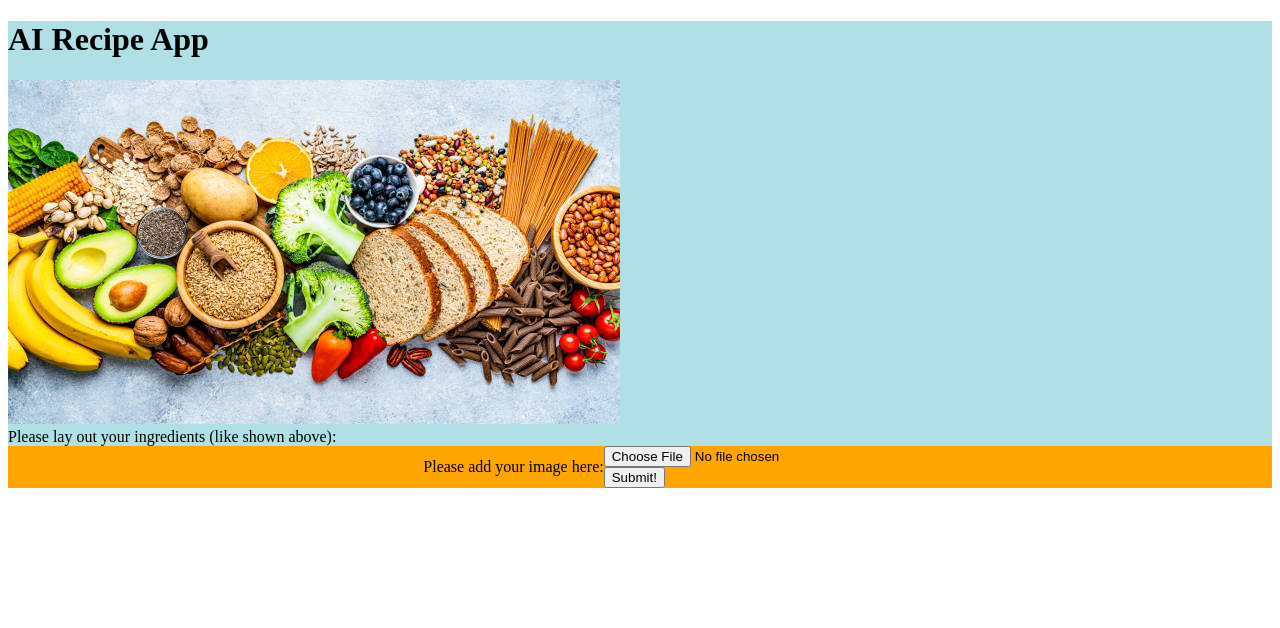
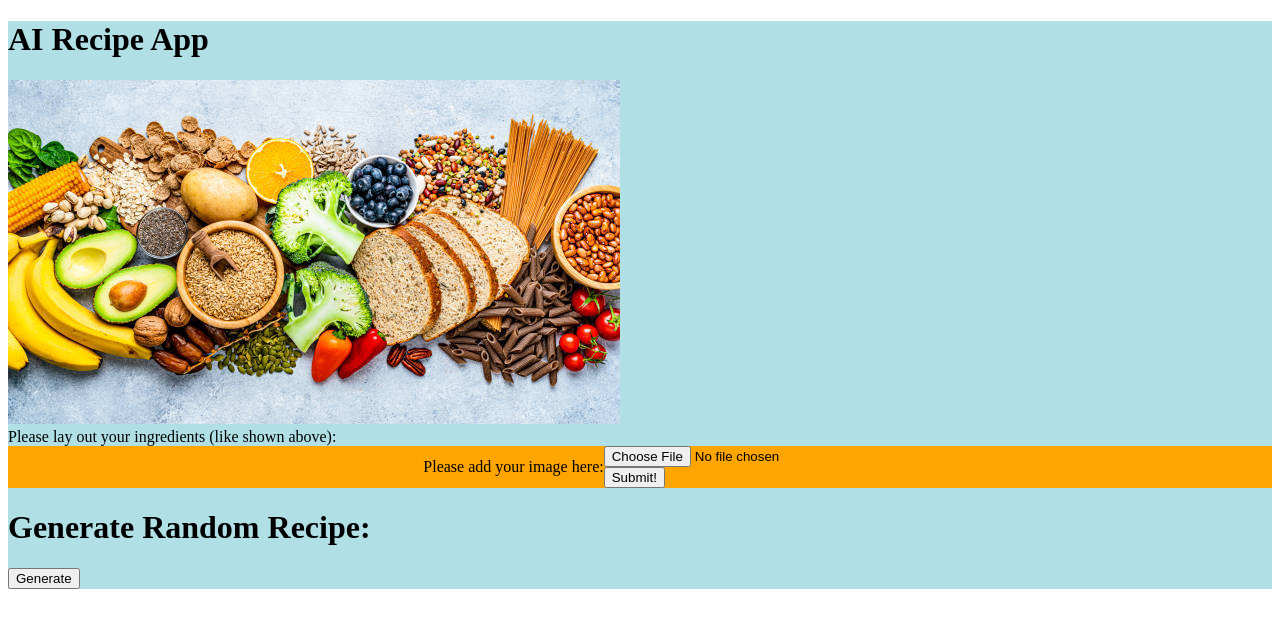
Before and after one commit to Tarachandani/RecipeSnapPro, a React (Create React App) app in the folder frontend/: page / in a window 1280 px wide. Shown: the top 628 px of the page. Built offline with nearby package versions, Linux system fonts and the light colour scheme.

Commit message:
added frontend aspects for random card

```diff
--- a/frontend/src/App.js
+++ b/frontend/src/App.js
@@ -1,5 +1,6 @@
 import FileAdder from "./FileAdder";
 import FoodImage from './images/imageoffood.jpeg';
+import ListofThings from "./ListofThings";
 
 function App(){ //Takes care of FileAdder
     return(
@@ -10,6 +11,7 @@ function App(){ //Takes care of FileAdder
             <br></br>
             <text><text>Please lay out your ingredients (like shown above):</text></text>
             <FileAdder ></FileAdder>
+            <ListofThings></ListofThings>
         </div>
 
     )
--- /dev/null
+++ b/frontend/src/ListofThings.js
@@ -0,0 +1,18 @@
+import {useState} from 'react';
+import ImageCard from './ImageCard';
+function ListofThings(){
+    const [clicked, setClicked] = useState('');
+    const handleClick = (event)=>{
+        event.preventDefault();
+        setClicked(true);
+    }
+    const answertoparam  = clicked ? <ImageCard></ImageCard>: <div></div>
+    return(
+        <div>
+            <h1>Generate Random Recipe:</h1>
+            <button onClick={handleClick}>Generate</button>
+            {answertoparam}
+        </div>
+    )
+}
+export default ListofThings;
```
Also changed, not shown: 2 other files (tests, documents, lock files or other folders).
